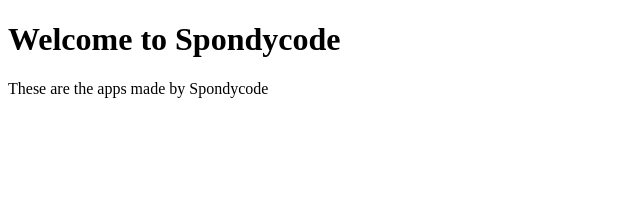
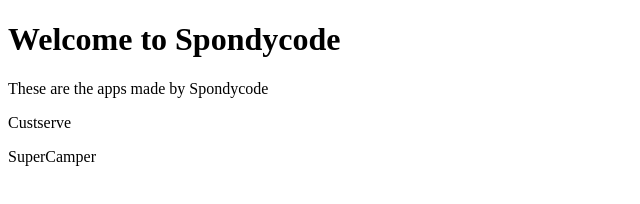
Before and after one commit to Spondycode/spondycode.dev, a plain HTML site: page index.html in a window 1280 px wide. Shown: the whole page, without its empty margins (0-640 px from the left). Drawn offline with Linux system fonts and the light colour scheme.

Commit message:
Small Change to the index file
Adding the apps to the list

```diff
--- a/index.html
+++ b/index.html
@@ -9,5 +9,7 @@
   <body>
     <h1>Welcome to Spondycode</h1>
   <p>These are the apps made by Spondycode</p>
+    <p>Custserve</p>
+    <p>SuperCamper</p>
   </body>
 </html>
```
